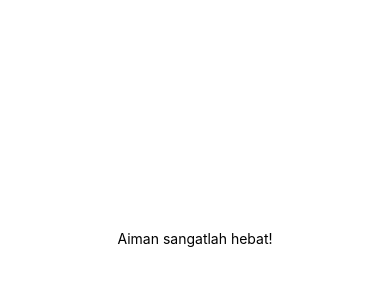
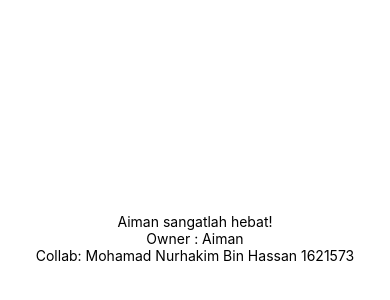
Before and after one commit to aimanrazman/HelloWorld, a React Native app: screen / in a window 390 px wide. Shown: the part 184-484 px from the top of the page. Built offline with nearby package versions, Linux system fonts and the light colour scheme.

Commit message:
Update App.js

```diff
--- a/App.js
+++ b/App.js
@@ -6,6 +6,8 @@ export default class App extends React.Component {
     return (
       <View style={styles.container}>
         <Text>Aiman sangatlah hebat!</Text>
+        <Text>Owner : Aiman</Text>
+        <Text>Collab: Mohamad Nurhakim Bin Hassan 1621573</Text>
       </View>
     );
   }
```
